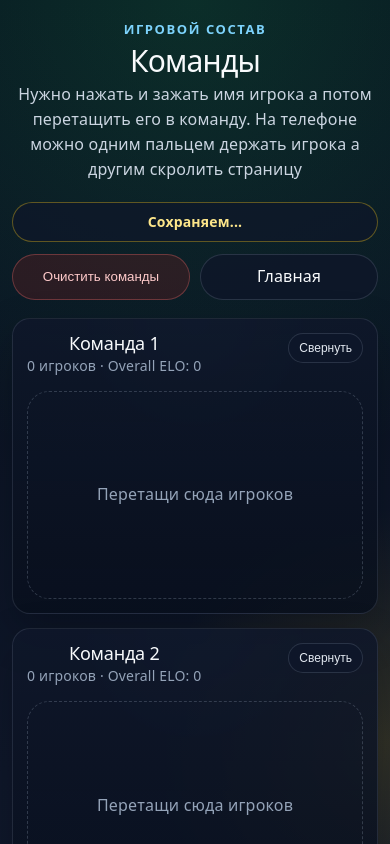
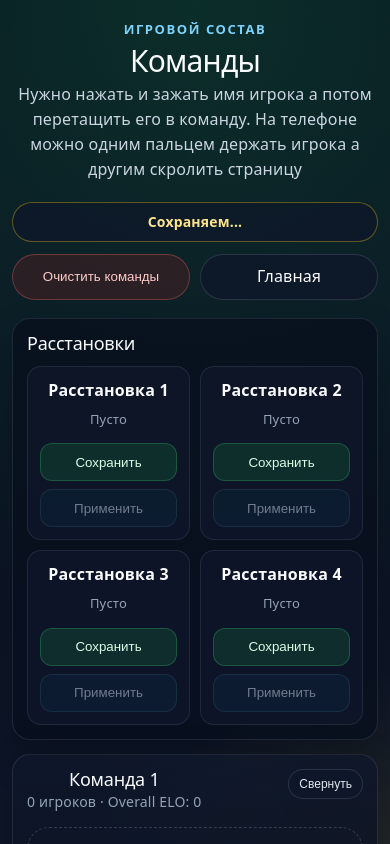
Before and after one commit to Teamurrr/Volleyball, a React (Vite) app: page /lineup in a window 390 px wide. Shown: the top 844 px of the page. Built offline with nearby package versions, Linux system fonts and the light colour scheme; no server answers; the database is empty.

Commit message:
lineup formations

```diff
--- a/src/pages/Lineup/Lineup.scss
+++ b/src/pages/Lineup/Lineup.scss
@@ -111,6 +111,106 @@
 
 .lineup-link-secondary {
   background: rgba(30, 41, 59, 0.82);
+}
+
+.lineup-formations {
+  margin-bottom: 20px;
+  padding: 18px;
+  border-radius: 24px;
+  border: 1px solid rgba(148, 163, 184, 0.16);
+  background: rgba(8, 15, 28, 0.72);
+  box-shadow: 0 18px 42px rgba(0, 0, 0, 0.2);
+  backdrop-filter: blur(10px);
+}
+
+.lineup-formations-header {
+  display: flex;
+  justify-content: space-between;
+  align-items: center;
+  gap: 12px;
+  margin-bottom: 14px;
+}
+
+.lineup-formations-header h2 {
+  margin: 0;
+  color: #f8fafc;
+}
+
+.lineup-formations-header p {
+  margin: 0;
+  color: #94a3b8;
+}
+
+.lineup-formations-grid {
+  display: grid;
+  grid-template-columns: repeat(4, minmax(0, 1fr));
+  gap: 12px;
+}
+
+.formation-card {
+  padding: 14px;
+  border-radius: 18px;
+  border: 1px solid rgba(148, 163, 184, 0.14);
+  background: rgba(15, 23, 42, 0.82);
+}
+
+.formation-card-top {
+  margin-bottom: 12px;
+}
+
+.formation-card-top h3 {
+  margin: 0 0 6px;
+  color: #f8fafc;
+  font-size: 16px;
+}
+
+.formation-card-top p {
+  margin: 0;
+  color: #94a3b8;
+  font-size: 13px;
+}
+
+.formation-card-actions {
+  display: grid;
+  grid-template-columns: repeat(2, minmax(0, 1fr));
+  gap: 8px;
+}
+
+.formation-button {
+  min-height: 38px;
+  padding: 0 12px;
+  border: 1px solid rgba(74, 222, 128, 0.24);
+  border-radius: 12px;
+  background: rgba(22, 163, 74, 0.18);
+  color: #dcfce7;
+  cursor: pointer;
+  transition:
+    transform 0.18s ease,
+    border-color 0.18s ease,
+    background-color 0.18s ease,
+    opacity 0.18s ease;
+}
+
+.formation-button:hover:not(:disabled) {
+  transform: translateY(-1px);
+  border-color: rgba(74, 222, 128, 0.42);
+  background: rgba(22, 163, 74, 0.26);
+}
+
+.formation-button:disabled {
+  opacity: 0.48;
+  cursor: not-allowed;
+}
+
+.formation-button-secondary {
+  border-color: rgba(125, 211, 252, 0.22);
+  background: rgba(14, 116, 144, 0.16);
+  color: #dbeafe;
+}
+
+.formation-button-secondary:hover:not(:disabled) {
+  border-color: rgba(125, 211, 252, 0.42);
+  background: rgba(14, 116, 144, 0.24);
 }
 
 .lineup-board {
@@ -374,6 +474,33 @@
     margin-bottom: 14px;
   }
 
+  .lineup-formations {
+    margin-bottom: 14px;
+    padding: 14px;
+    border-radius: 18px;
+    backdrop-filter: none;
+  }
+
+  .lineup-formations-header {
+    flex-direction: column;
+    align-items: flex-start;
+    margin-bottom: 12px;
+  }
+
+  .lineup-formations-grid {
+    grid-template-columns: repeat(2, minmax(0, 1fr));
+    gap: 10px;
+  }
+
+  .formation-card {
+    padding: 12px;
+    border-radius: 14px;
+  }
+
+  .formation-card-actions {
+    grid-template-columns: 1fr;
+  }
+
   .team-dropzone {
     min-height: 0;
     padding: 14px;
--- a/src/pages/Lineup/Lineup.tsx
+++ b/src/pages/Lineup/Lineup.tsx
@@ -9,8 +9,10 @@ import { usePlayers } from "../../features/players/hook";
 
 type ZoneId = "team1" | "team2" | "team3" | "pool";
 type SaveState = "idle" | "saving" | "saved";
+type FormationSlotId = "slot1" | "slot2" | "slot3" | "slot4";
 
 type StoredLineup = Partial<Record<ZoneId, string[]>>;
+type SavedFormations = Record<FormationSlotId, StoredLineup | null>;
 
 const ZONE_TITLES: Record<ZoneId, string> = {
   team1: "Команда 1",
@@ -22,6 +24,7 @@ const ZONE_TITLES: Record<ZoneId, string> = {
 const TEAM_ZONES: ZoneId[] = ["team1", "team2", "team3"];
 const ALL_ZONES: ZoneId[] = ["team1", "team2", "team3", "pool"];
 const LINEUP_DOC_ID = "current";
+const FORMATION_SLOTS: FormationSlotId[] = ["slot1", "slot2", "slot3", "slot4"];
 
 const getAttendancePriority = (value: Player["willCome"]) => {
   if (value === "yes") return 0;
@@ -34,6 +37,13 @@ const createEmptyZones = (): Record<ZoneId, string[]> => ({
   team2: [],
   team3: [],
   pool: []
+});
+
+const createEmptyFormations = (): SavedFormations => ({
+  slot1: null,
+  slot2: null,
+  slot3: null,
+  slot4: null
 });
 
 const syncZonesWithVisiblePlayers = (
@@ -82,8 +92,13 @@ const Lineup = () => {
   });
   const [layoutReady, setLayoutReady] = useState(false);
   const [savedZones, setSavedZones] = useState<StoredLineup | null>(null);
+  const [savedFormations, setSavedFormations] = useState<SavedFormations>(
+    createEmptyFormations
+  );
   const [hasHydratedSavedLayout, setHasHydratedSavedLayout] = useState(false);
   const [saveState, setSaveState] = useState<SaveState>("idle");
+
+  // setTimeout(function(){location.reload();}, 10000);
 
   const visiblePlayers = useMemo(
     () =>
@@ -124,8 +139,15 @@ const Lineup = () => {
       const savedZones = snapshot.exists()
         ? (snapshot.data().zones as StoredLineup | undefined) ?? createEmptyZones()
         : createEmptyZones();
+      const formations = snapshot.exists()
+        ? {
+            ...createEmptyFormations(),
+            ...((snapshot.data().formations as Partial<SavedFormations> | undefined) ?? {})
+          }
+        : createEmptyFormations();
 
       setSavedZones(savedZones);
+      setSavedFormations(formations);
       setLayoutReady(true);
       setSaveState("idle");
     };
@@ -165,6 +187,7 @@ const Lineup = () => {
 
       await setDoc(doc(db, "lineup", LINEUP_DOC_ID), {
         zones: zonePlayers,
+        formations: savedFormations,
         updatedAt: Date.now()
       });
 
@@ -174,7 +197,7 @@ const Lineup = () => {
     return () => {
       window.clearTimeout(saveTimer);
     };
-  }, [hasHydratedSavedLayout, layoutReady, zonePlayers]);
+  }, [hasHydratedSavedLayout, layoutReady, savedFormations, zonePlayers]);
 
   useEffect(() => {
     if (saveState !== "saved") {
@@ -189,6 +212,7 @@ const Lineup = () => {
       window.clearTimeout(resetTimer);
     };
   }, [saveState]);
+
 
   const movePlayerToZone = (playerId: string, targetZone: ZoneId, beforePlayerId?: string) => {
     setZonePlayers((current) => {
@@ -235,6 +259,35 @@ const Lineup = () => {
       team3: [],
       pool: visiblePlayerIds
     });
+  };
+
+  const saveFormation = (slotId: FormationSlotId) => {
+    setSavedFormations((current) => ({
+      ...current,
+      [slotId]: {
+        team1: [...zonePlayers.team1],
+        team2: [...zonePlayers.team2],
+        team3: [...zonePlayers.team3],
+        pool: [...zonePlayers.pool]
+      }
+    }));
+  };
+
+  const applyFormation = (slotId: FormationSlotId) => {
+    const formation = savedFormations[slotId];
+    if (!formation) return;
+
+    setZonePlayers(syncZonesWithVisiblePlayers(formation, visiblePlayerIds));
+  };
+
+  const getFormationSummary = (slotId: FormationSlotId) => {
+    const formation = savedFormations[slotId];
+    if (!formation) return "Пусто";
+
+    return `${TEAM_ZONES.reduce(
+      (count, zoneId) => count + (formation[zoneId]?.length ?? 0),
+      0
+    )} игроков сохранено`;
   };
 
   const renderPlayerCard = (playerId: string) => {
@@ -310,6 +363,41 @@ const Lineup = () => {
             </div>
           </div>
         </header>
+
+        <section className="lineup-formations">
+          <div className="lineup-formations-header">
+            <h2>Расстановки</h2>
+          </div>
+
+          <div className="lineup-formations-grid">
+            {FORMATION_SLOTS.map((slotId, index) => (
+              <article key={slotId} className="formation-card">
+                <div className="formation-card-top">
+                  <h3>Расстановка {index + 1}</h3>
+                  <p>{getFormationSummary(slotId)}</p>
+                </div>
+
+                <div className="formation-card-actions">
+                  <button
+                    type="button"
+                    className="formation-button"
+                    onClick={() => saveFormation(slotId)}
+                  >
+                    Сохранить
+                  </button>
+                  <button
+                    type="button"
+                    className="formation-button formation-button-secondary"
+                    onClick={() => applyFormation(slotId)}
+                    disabled={!savedFormations[slotId]}
+                  >
+                    Применить
+                  </button>
+                </div>
+              </article>
+            ))}
+          </div>
+        </section>
 
         <section className="lineup-teams-grid">
           {TEAM_ZONES.map((zoneId) => (
```
